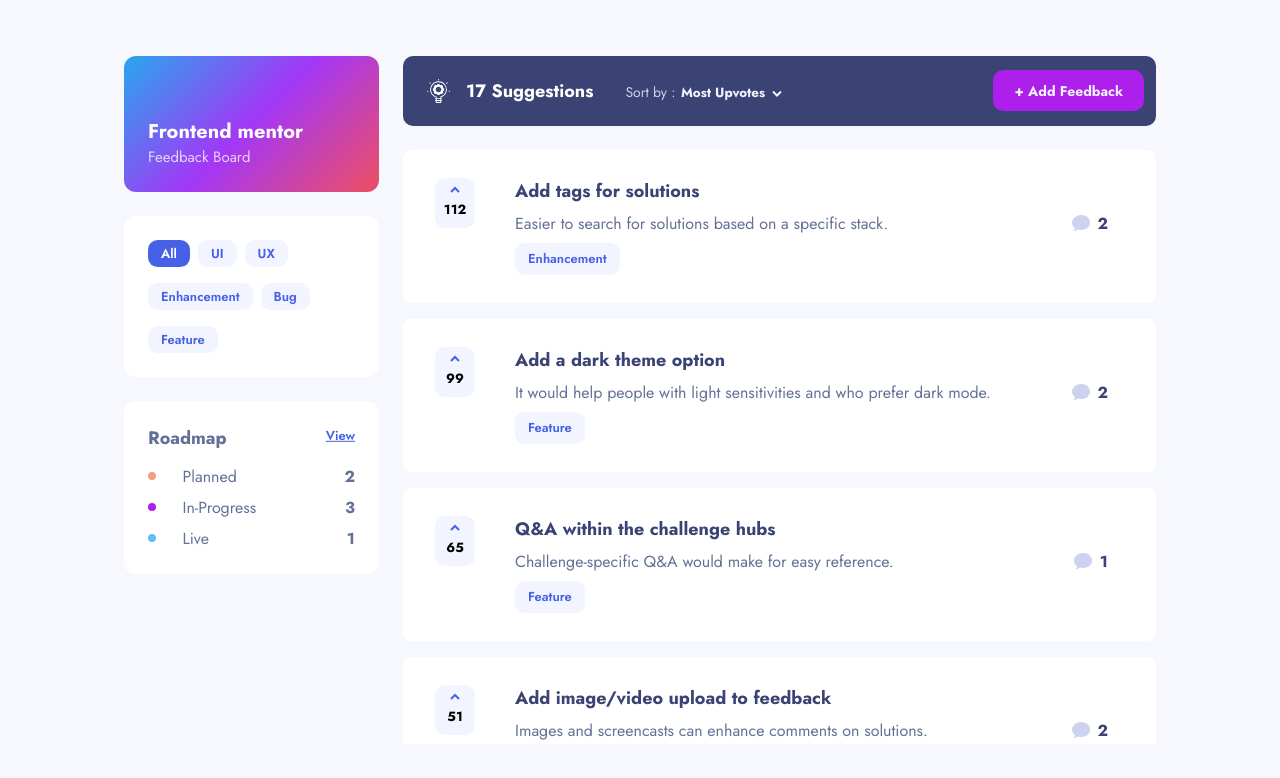
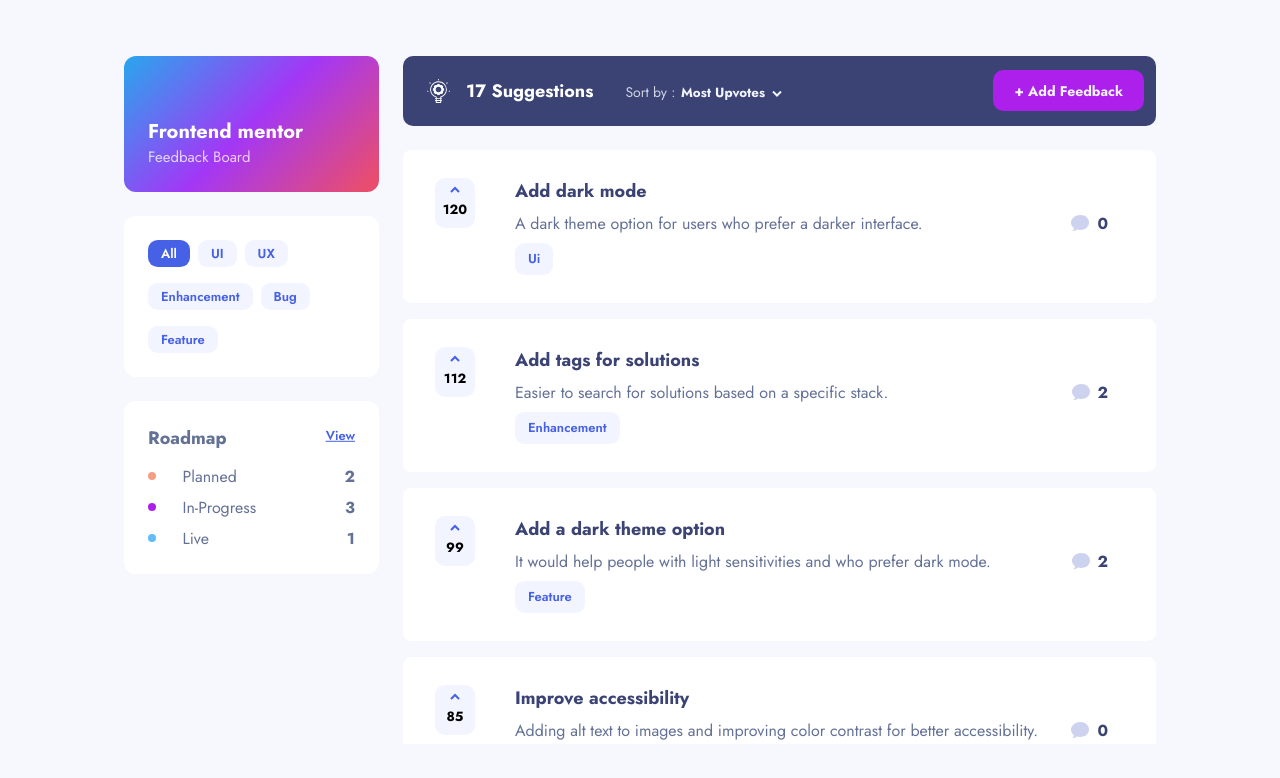
Before and after one commit to ReversalGM/product-feedback-app, a React (Vite) app: page / in a window 1280 px wide. Shown: the top 778 px of the page. Built offline with nearby package versions, Linux system fonts and the light colour scheme.

Commit message:
refactor feedback card sorting and filtering logic

```diff
--- a/src/components-pages/FeedbackMain/FeedbackMain.jsx
+++ b/src/components-pages/FeedbackMain/FeedbackMain.jsx
@@ -93,6 +93,22 @@
           // list of suggestions
           data.productRequests
             .filter((feedback) => feedback.status === "suggestion")
+            .filter(
+              (feedback) =>
+                category === "All" ||
+                feedback.category.toLowerCase() === category.toLowerCase()
+            )
+            .sort((a, b) => {
+              if (filter === "Most Upvotes") {
+                return b.upvotes - a.upvotes
+              } else if (filter === "Least Upvotes") {
+                return a.upvotes - b.upvotes
+              } else if (filter === "Most Comments") {
+                return (b.comments?.length ?? 0) - (a.comments?.length ?? 0)
+              } else {
+                return (a.comments?.length ?? 0) - (b.comments?.length ?? 0)
+              }
+            })
             .map((feedback) => {
               return <FeedbackCard {...feedback} />
             })
```
